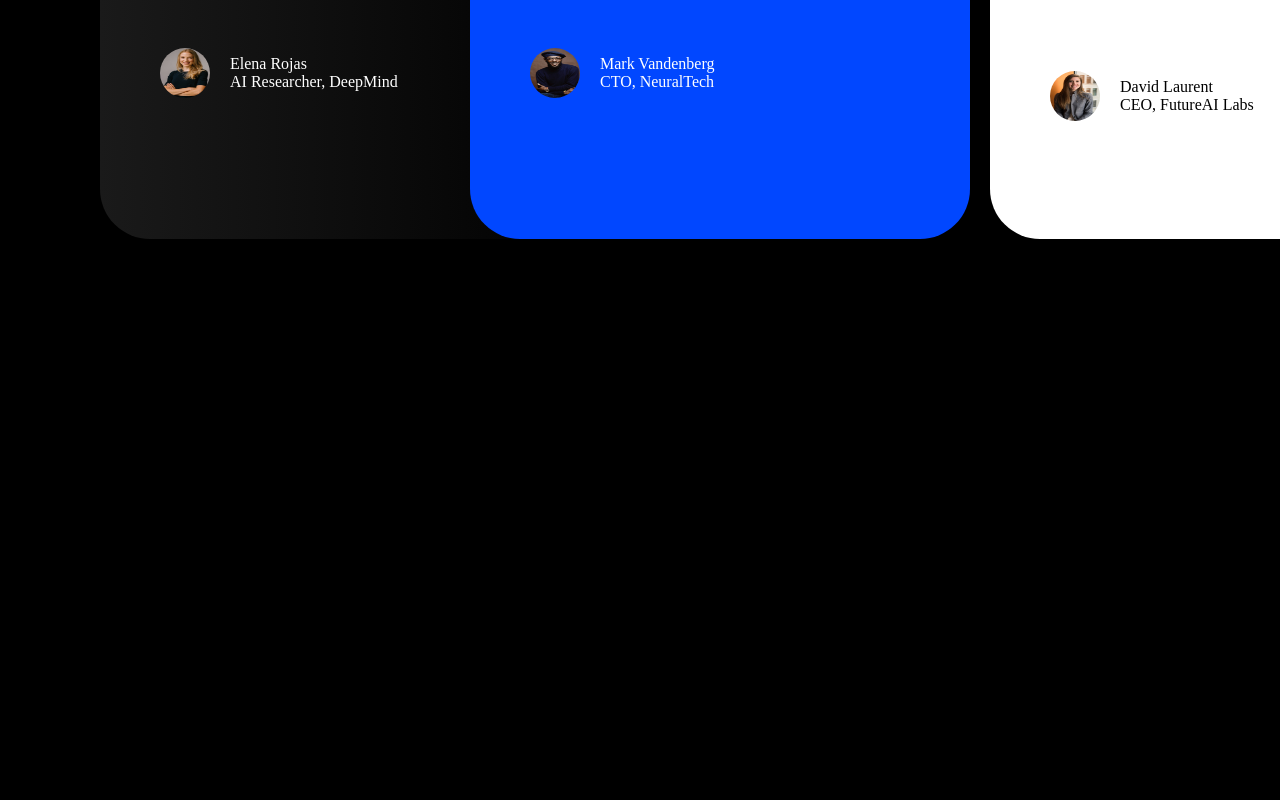
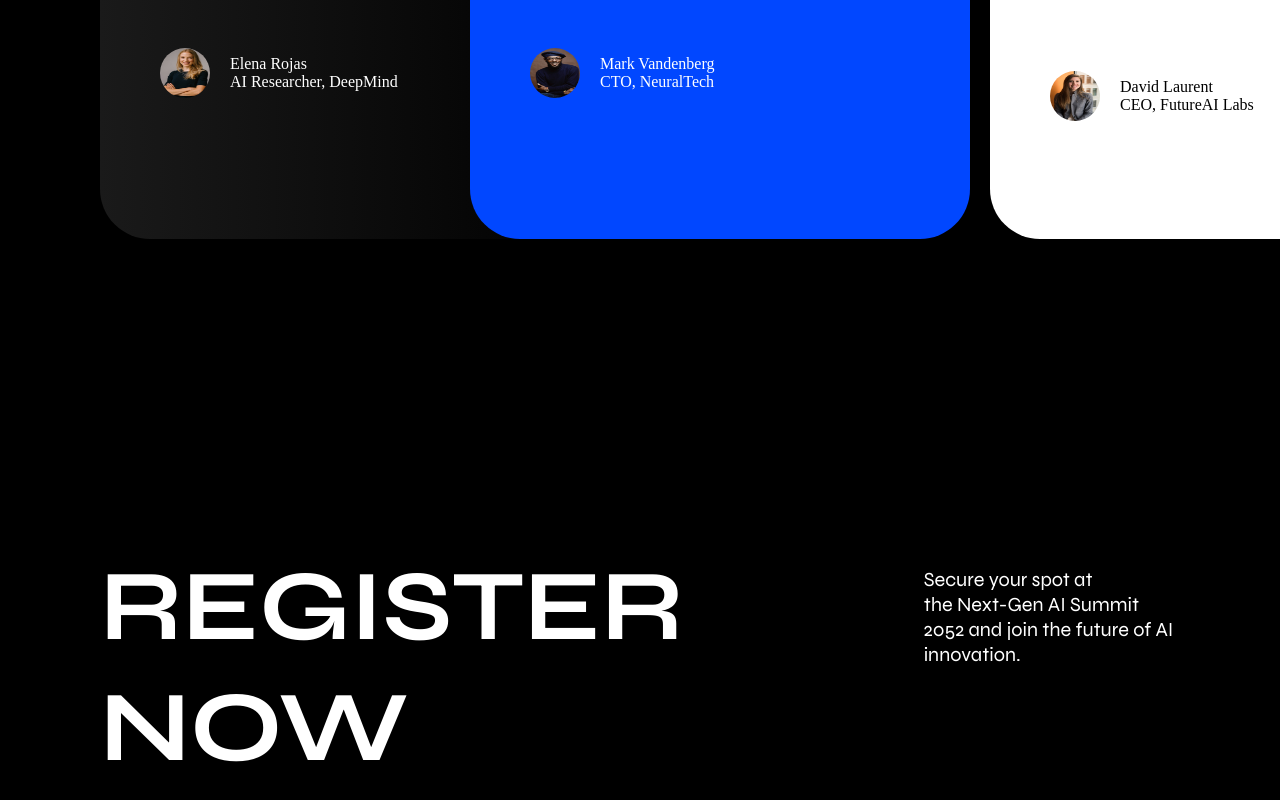
Before and after one commit to ua-Slash-ua/PET_PROJECT_-front-end-_nexus, a Next.js app: page / in a window 1280 px wide. Shown: the part 7586-8386 px from the top of the page. Before the commit the page ends 8002 px from the top, so only its background shows below. Built offline with nearby package versions, Linux system fonts and the light colour scheme.

Commit message:
Add header Timer block

```diff
--- a/src/app/page.tsx
+++ b/src/app/page.tsx
@@ -6,6 +6,7 @@ import DescriptionBlock from "@/components/DescriptionBlock/DescriptionBlock";
 import SpeakersBlock from "@/components/SpeakersBlock/SpeakersBlock";
 import WhyAttendBlock from "@/components/WhyAttendBlock/WhyAttendBlock";
 import ReviewBlock from "@/components/ReviewBlock/ReviewBlock";
+import TimerBlock from "@/components/TimerBlock/TimerBlock";
 
 export default function Home() {
   return (
@@ -18,6 +19,7 @@ export default function Home() {
           <SpeakersBlock/>
           <WhyAttendBlock/>
           <ReviewBlock/>
+          <TimerBlock/>
       </>
   );
 }
--- /dev/null
+++ b/src/components/TimerBlock/TimerBlock.module.css
@@ -0,0 +1,29 @@
+.timer_header {
+    display: flex;
+    flex-direction: row;
+    justify-content: space-between;
+    margin: 130px 100px 0 100px;
+    align-items: flex-start;
+    font-family: var(--font-syne);
+    gap: 85px;
+}
+
+.timer_header span:first-child {
+    display: block;
+    width: 850px;
+    font-size: 100px;
+    font-weight: bold;
+}
+
+.timer_header span:last-child {
+    padding-top: 21px;
+    font-size: 20px;
+    width: 295px;
+}
+.timer_container{
+    display: flex;
+    flex-direction: row;
+    margin: 160px 100px 60px;
+    flex-wrap: wrap;
+    gap: 20px;
+}
--- /dev/null
+++ b/src/components/TimerBlock/TimerBlock.tsx
@@ -0,0 +1,23 @@
+import styles from './TimerBlock.module.css'
+
+export default function TimerBlock() {
+    return (<>
+
+        <section className={styles.section_timer} id="timer">
+            <header className={styles.timer_header}>
+                    <span>
+                        REGISTER
+                        NOW
+                    </span>
+                <span>
+                        Secure your spot at the Next-Gen AI Summit 2052 and join the future of AI innovation.
+                    </span>
+            </header>
+            <div className={styles.timer_container}>
+
+
+            </div>
+
+        </section>
+    </>)
+}
```
